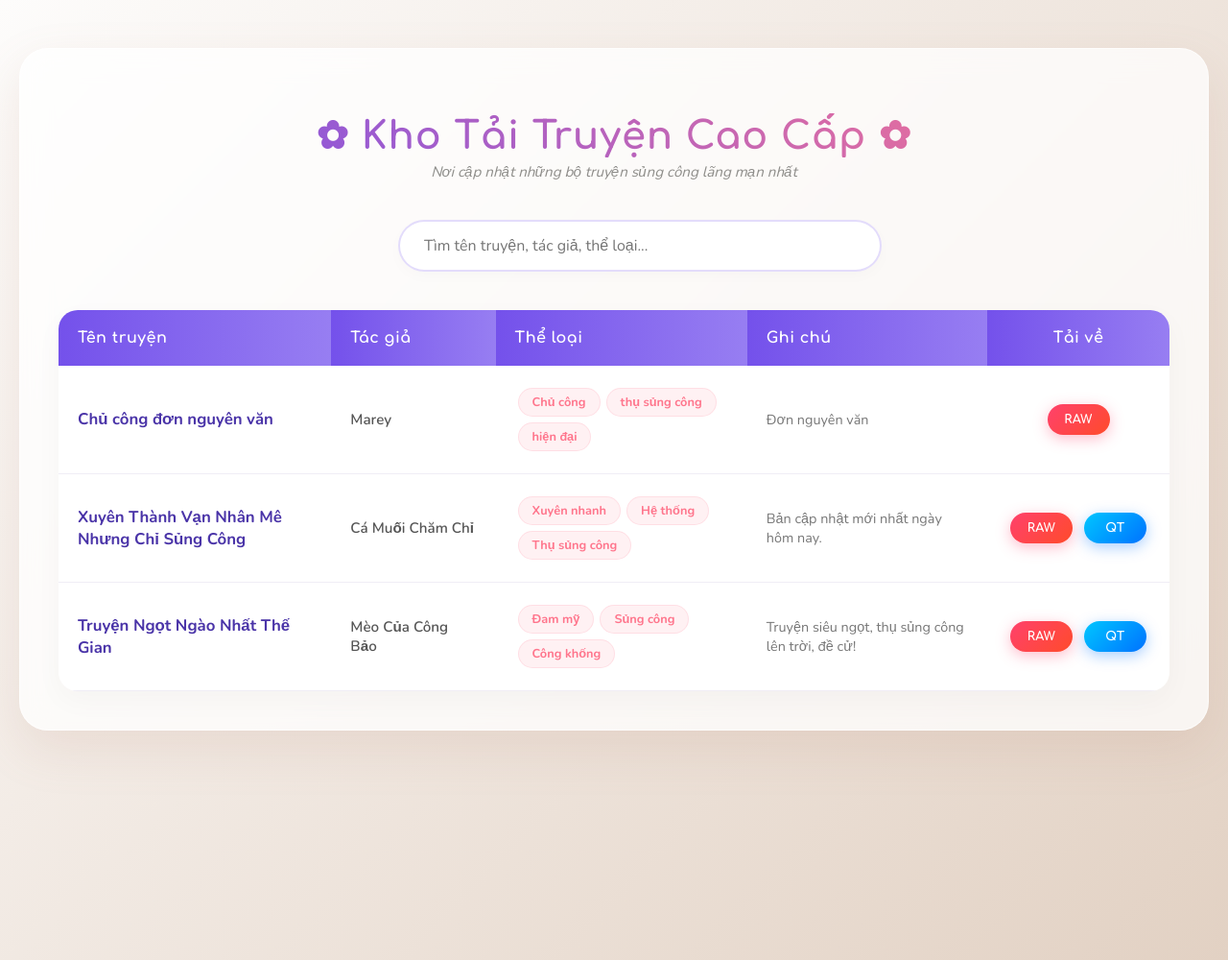
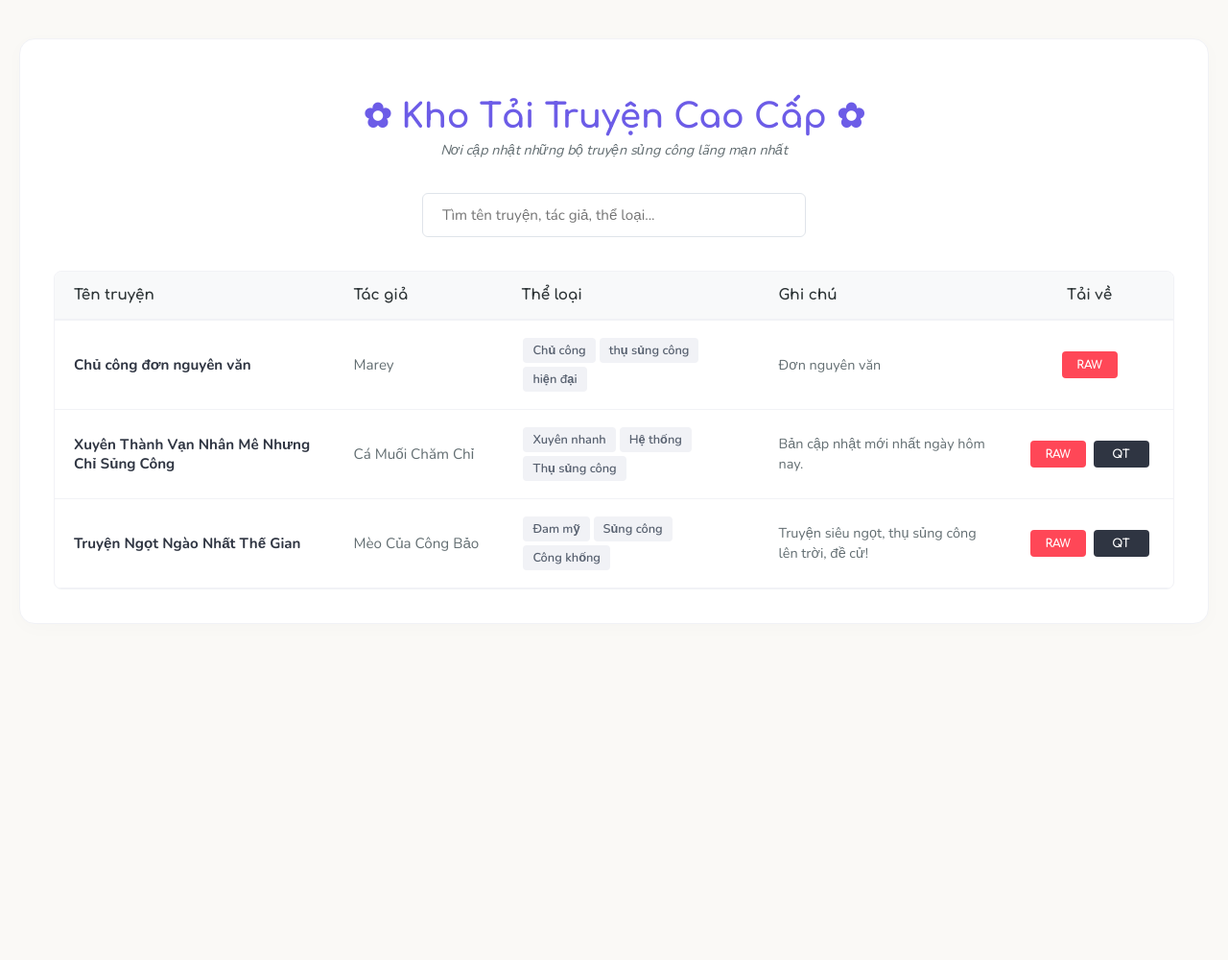
Before and after one commit to PhamNhaDoan/phamnhadoan.github.io, a Jekyll site: the page chucongconvert/taitruyen/index.html, which Jekyll copies as it is, in a window 1280 px wide. Shown: the whole page at 96% size. Built offline with Jekyll 4.4.1, drawn with Linux system fonts in a browser that asks for light colours.

Commit message:
Refactor index.html styles and improve layout

```diff
--- a/chucongconvert/taitruyen/index.html
+++ b/chucongconvert/taitruyen/index.html
@@ -7,90 +7,80 @@
     <link href="https://fonts.googleapis.com/css2?family=Comfortaa:wght@500;700&family=Nunito:wght@400;600;700&display=swap" rel="stylesheet">
     <style>
         :root {
-            --bg-gradient: linear-gradient(135deg, #fdfcfb 0%, #e2d1c3 100%);
-            --primary-purple: #7451eb;
-            --secondary-pink: #ff758c;
-            --raw-glow: linear-gradient(135deg, #ff416c, #ff4b2b);
-            --qt-glow: linear-gradient(135deg, #00c6ff, #0072ff);
-            --text-dark: #333333;
+            --bg-color: #faf9f6; /* Nền trắng kem cao cấp, dịu mắt */
+            --primary-purple: #6c5ce7;
+            --text-dark: #2d3436;
+            --text-muted: #636e72;
+            --border-color: #f1f2f6;
+            --raw-color: #ff4757;
+            --qt-color: #2f3542; /* Màu QT tối lịch lãm, sang trọng */
         }
 
         body {
             font-family: 'Nunito', sans-serif;
-            background: var(--bg-gradient);
+            background-color: var(--bg-color);
             color: var(--text-dark);
             margin: 0;
-            padding: 50px 20px;
+            padding: 40px 20px;
             min-height: 100vh;
-            overflow-x: hidden;
         }
 
-        /* Container kính mờ sang trọng, bay bổng */
         .main-wrapper {
-            max-width: 1250px;
+            max-width: 1200px;
             margin: 0 auto;
-            background: rgba(255, 255, 255, 0.75);
-            padding: 40px;
-            border-radius: 30px;
-            box-shadow: 0 20px 50px rgba(181, 129, 108, 0.15);
-            backdrop-filter: blur(15px);
-            -webkit-backdrop-filter: blur(15px);
-            border: 1px solid rgba(255, 255, 255, 0.6);
-            animation: floatUp 1.2s ease-out;
+            background: #ffffff;
+            padding: 35px;
+            border-radius: 16px;
+            box-shadow: 0 4px 20px rgba(0, 0, 0, 0.02); /* Đổ bóng siêu nhẹ, thanh lịch */
+            border: 1px solid #f1f2f6;
         }
 
         h1 {
             font-family: 'Comfortaa', cursive;
             text-align: center;
-            background: linear-gradient(45deg, var(--primary-purple), var(--secondary-pink));
-            -webkit-background-clip: text;
-            -webkit-text-fill-color: transparent;
+            color: var(--primary-purple);
             margin-bottom: 5px;
-            font-size: 2.5rem;
-            letter-spacing: 1px;
+            font-size: 2.2rem;
+            font-weight: 700;
         }
 
         .subtitle {
             text-align: center;
-            color: #8e8d8a;
+            color: var(--text-muted);
             font-style: italic;
-            margin-bottom: 40px;
-            font-size: 0.95rem;
+            margin-bottom: 35px;
+            font-size: 0.9rem;
         }
 
-        /* Thanh tìm kiếm phát sáng */
+        /* Thanh tìm kiếm tối giản tinh tế */
         .search-container {
-            position: relative;
-            max-width: 450px;
-            margin: 0 auto 40px auto;
+            max-width: 400px;
+            margin: 0 auto 35px auto;
         }
 
         .search-input {
             width: 100%;
-            padding: 14px 25px;
-            font-size: 1rem;
-            border: 2px solid rgba(116, 81, 235, 0.2);
-            border-radius: 50px;
+            padding: 12px 20px;
+            font-size: 0.95rem;
+            border: 1px solid #dfe4ea;
+            border-radius: 6px;
             outline: none;
-            background: rgba(255, 255, 255, 0.9);
+            background: #ffffff;
             color: var(--text-dark);
-            transition: all 0.4s cubic-bezier(0.25, 0.46, 0.45, 0.94);
+            transition: border-color 0.2s ease;
             font-family: 'Nunito', sans-serif;
-            box-shadow: 0 5px 15px rgba(0,0,0,0.02);
+            box-sizing: border-box;
         }
 
         .search-input:focus {
             border-color: var(--primary-purple);
-            box-shadow: 0 10px 25px rgba(116, 81, 235, 0.15);
-            transform: translateY(-2px);
         }
 
-        /* Bảng danh sách truyện nổi khối */
+        /* Bảng danh sách truyện phẳng phẳng, sạch sẽ */
         .table-container {
             overflow-x: auto;
-            border-radius: 20px;
-            box-shadow: 0 10px 30px rgba(0,0,0,0.03);
-            background: white;
+            border-radius: 8px;
+            border: 1px solid var(--border-color);
         }
 
         table {
@@ -100,120 +90,93 @@
         }
 
         th {
-            background: linear-gradient(90deg, #7451eb, #977ef2);
-            color: white;
+            background-color: #f8f9fa;
+            color: var(--text-dark);
             font-family: 'Comfortaa', cursive;
             font-weight: 700;
-            padding: 20px;
-            font-size: 1rem;
-            letter-spacing: 0.5px;
+            padding: 16px 20px;
+            font-size: 0.95rem;
+            border-bottom: 2px solid var(--border-color);
         }
 
         td {
-            padding: 20px;
-            border-bottom: 1px solid #f0edf5;
+            padding: 16px 20px;
+            border-bottom: 1px solid var(--border-color);
             font-size: 0.95rem;
             vertical-align: middle;
         }
 
-        /* Hiệu ứng lướt qua hàng cực mượt */
+        /* Hiệu ứng lướt hàng êm dịu, nhẹ máy */
         tr {
-            transition: all 0.35s ease;
+            transition: background-color 0.2s ease;
         }
 
         tr:hover {
-            background-color: rgba(116, 81, 235, 0.04);
-            transform: scale(1.005) translateX(4px);
+            background-color: #fcfcff;
         }
 
         .story-title {
             font-weight: 700;
-            color: #4a34a8;
-            font-size: 1.05rem;
+            color: #2f3542;
         }
 
         .author-name {
-            color: #555555;
-            font-weight: 600;
+            color: var(--text-muted);
         }
 
-        /* BIẾN TAG THỂ LOẠI THÀNH NÚT BẤM DỄ THƯƠNG SANG CHẢNH */
+        /* NÚT THỂ LOẠI KHÔNG CÒN HIỆU ỨNG NẶNG */
         .genre-tag {
-            background: rgba(255, 117, 140, 0.1);
-            color: var(--secondary-pink);
-            padding: 5px 14px;
-            border-radius: 30px;
+            background: #f1f2f6;
+            color: #57606f;
+            padding: 4px 10px;
+            border-radius: 4px;
             font-size: 0.8rem;
-            font-weight: 700;
+            font-weight: 600;
             display: inline-block;
-            margin: 3px;
-            border: 1px solid rgba(255, 117, 140, 0.15);
+            margin: 2px;
             cursor: pointer;
-            transition: all 0.3s ease;
-            user-select: none; /* Tránh bôi đen chữ khi bấm nhanh */
+            transition: all 0.2s ease;
+            user-select: none;
         }
 
-        /* Hiệu ứng khi rê chuột vào nút thể loại */
         .genre-tag:hover {
-            background: var(--secondary-pink);
-            color: white;
-            transform: translateY(-2px);
-            box-shadow: 0 4px 10px rgba(255, 117, 140, 0.3);
-        }
-
-        /* Hiệu ứng khi nhấn giữ nút thể loại */
-        .genre-tag:active {
-            transform: translateY(0);
+            background: var(--primary-purple);
+            color: #ffffff;
         }
 
         .notes-text {
-            color: #777777;
+            color: var(--text-muted);
             font-size: 0.9rem;
             line-height: 1.4;
         }
 
-        /* 2 NÚT RAW VÀ QT PHÁT SÁNG */
+        /* 2 NÚT RAW VÀ QT TỐI GIẢN CHÂN PHƯƠNG, SIÊU SANG */
         .btn-download {
             display: inline-flex;
             align-items: center;
             justify-content: center;
-            width: 65px;
-            padding: 9px 0;
-            margin: 4px;
-            border-radius: 30px;
-            color: white;
+            width: 58px;
+            padding: 7px 0;
+            margin: 2px;
+            border-radius: 4px;
+            color: #ffffff;
             text-decoration: none;
             font-weight: 700;
-            font-size: 0.8rem;
-            letter-spacing: 0.5px;
+            font-size: 0.75rem;
             text-transform: uppercase;
             font-family: 'Comfortaa', cursive;
-            transition: all 0.4s cubic-bezier(0.175, 0.885, 0.32, 1.275);
-            position: relative;
-            z-index: 1;
+            transition: opacity 0.2s ease;
         }
 
-        .btn-raw { background: var(--raw-glow); box-shadow: 0 4px 15px rgba(255, 65, 108, 0.35); }
-        .btn-qt { background: var(--qt-glow); box-shadow: 0 4px 15px rgba(0, 114, 255, 0.35); }
+        .btn-raw { background-color: var(--raw-color); }
+        .btn-qt { background-color: var(--qt-color); }
 
         .btn-download:hover {
-            transform: translateY(-4px) scale(1.12);
-        }
-
-        .btn-raw:hover { box-shadow: 0 8px 25px rgba(255, 65, 108, 0.6); }
-        .btn-qt:hover { box-shadow: 0 8px 25px rgba(0, 114, 255, 0.6); }
-
-        .btn-download:active {
-            transform: translateY(-1px) scale(1);
-        }
-
-        @keyframes floatUp {
-            from { opacity: 0; transform: translateY(40px); }
-            to { opacity: 1; transform: translateY(0); }
+            opacity: 0.85; /* Hiệu ứng mờ nhẹ thanh lịch khi hover */
         }
 
         @media (max-width: 768px) {
-            .main-wrapper { padding: 20px; border-radius: 20px; }
+            .main-wrapper { padding: 20px; }
             th, td { padding: 12px; }
             h1 { font-size: 1.8rem; }
         }
```
Also changed, not shown: other parts of chucongconvert/taitruyen/index.html (+1 -9 lines).
